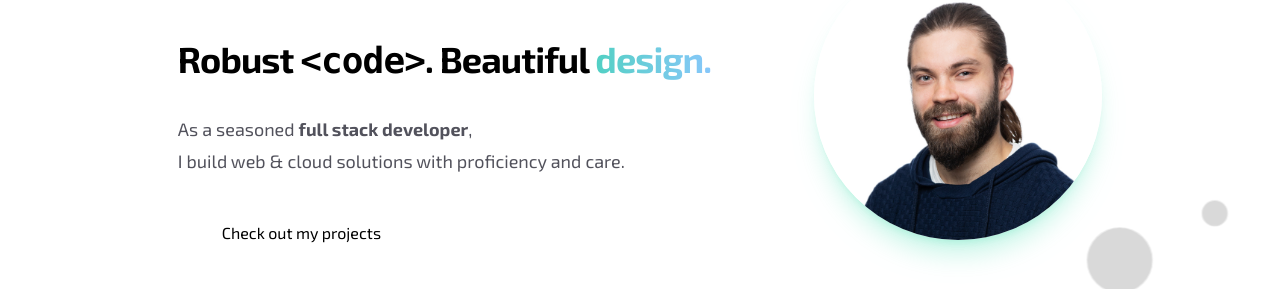
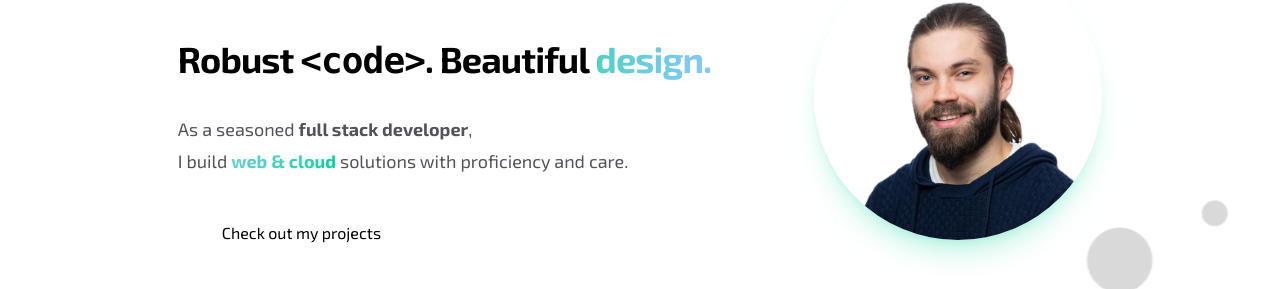
Before and after one commit to ShamanUX/petu.dev, a React (Vite) app: page / in a window 1280 px wide. Shown: the part 336-625 px from the top of the page. Built offline with nearby package versions, Linux system fonts and the light colour scheme; a web font is replaced by a local one.

Commit message:
style: header style

```diff
--- a/src/page.tsx
+++ b/src/page.tsx
@@ -37,8 +37,11 @@ function HeaderText() {
         </span>{" "}
       </h2>
       <p className="w-full text-lg leading-8 text-zinc-600 dark:text-zinc-400">
-        As a seasoned <strong>full stack developer</strong>, <br /> I build web & cloud solutions with proficiency and
-        care.
+        As a seasoned <strong>full stack developer</strong>, <br /> I build{" "}
+        <strong className="bg-linear-to-r to-highlight from-blue-300 bg-clip-text text-transparent animate-gradient">
+          web & cloud
+        </strong>{" "}
+        solutions with proficiency and care.
       </p>
       <ProjectsLink />
     </div>
```
